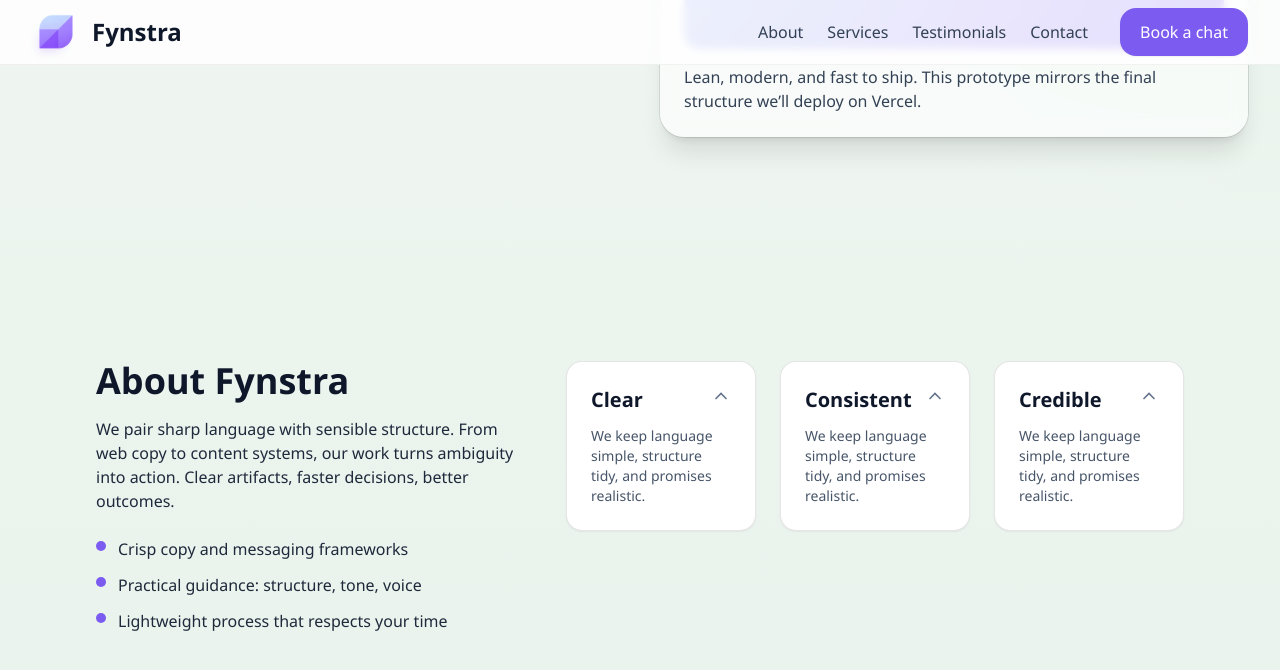
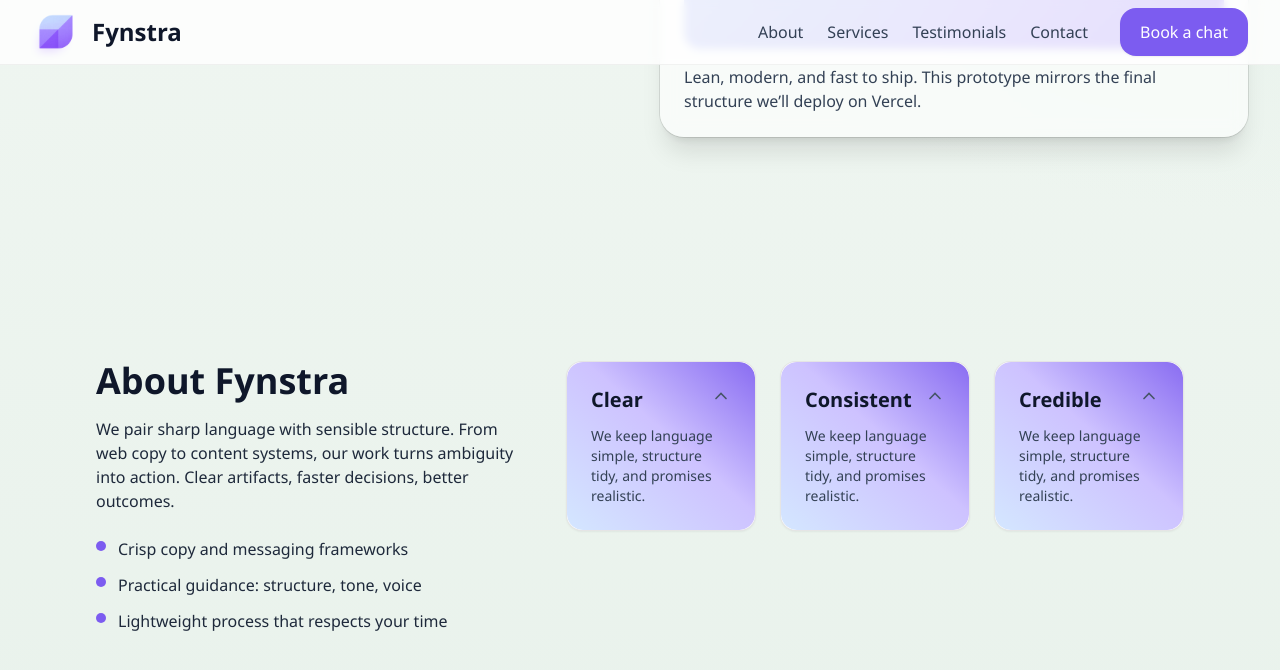
Before and after one commit to DavidGordonLang/fynstra-site, a React (Vite) app: page / in a window 1280 px wide. Both pictures are taken after a click on the button 661 px from the left and 973 px from the top of the page. Shown: the part 573-1243 px from the top of the page. Built offline with nearby package versions, Linux system fonts and the light colour scheme.

Commit message:
Update App.tsx

```diff
--- a/src/App.tsx
+++ b/src/App.tsx
@@ -6,6 +6,8 @@ import React, { useEffect, useRef, useState } from "react";
  * - About = original airy layout + expandable principle cards (all expand together)
  * - Packages back to airy grid on desktop
  * - Open animation mirrors close (same timing, same curve, simultaneous overlay/panel)
+ * - NEW: Service card open anim fixed (mirrors close, no “instant” pop)
+ * - NEW: About cards get gradient that fades in on hover and stays when expanded
  */
 
 const brand = {
@@ -61,6 +63,7 @@ function useScrollReveal() {
     els.forEach((el) => io.observe(el));
     return () => io.disconnect();
   }, []);
+    // eslint-disable-next-line react-hooks/exhaustive-deps
   return containerRef;
 }
 
@@ -99,15 +102,32 @@ function CardGrid({
 }) {
   const gridCols = `grid-cols-${cols.base} md:grid-cols-${cols.md} lg:grid-cols-${cols.lg}`;
 
-  return (
-    <div className={["grid gap-4 sm:gap-6", gridCols, center ? "place-items-center" : "", className].join(" ")}>
-      {items.map((it, i) => {
+  // Inner item so each card can manage its “enter” animation cleanly.
+  const Item = ({
+    it,
+    i,
+  }: {
+    it: CardItem;
+    i: number;
+  }) => {
     const isOpen = openIndex === i;
     const isClosing = closingIndex === i;
     const isActiveForPanel = isOpen || isClosing;
 
-        // Only dim siblings while overlayPhase is 'open'.
+    // Fade/dim siblings only while an overlay is actively open.
     const dimOthers = overlayPhase === "open" && !isActiveForPanel;
+
+    // NEW: ensure open anim isn’t instant — give the browser one frame at opacity 0.
+    const [entered, setEntered] = useState(false);
+    useEffect(() => {
+      if (isOpen) {
+        setEntered(false);
+        const id = requestAnimationFrame(() => setEntered(true));
+        return () => cancelAnimationFrame(id);
+      } else {
+        setEntered(false);
+      }
+    }, [isOpen]);
 
     return (
       <div
@@ -164,8 +184,13 @@ function CardGrid({
             ].join(" ")}
             style={{
               transition: `opacity ${ANIM_MS}ms ${EASE}, transform ${ANIM_MS}ms ${EASE}`,
-                  opacity: isOpen ? 1 : 0,
-                  transform: isOpen ? "translateY(0) scale(1)" : "translateY(-4px) scale(0.985)",
+              // The key to mirror open/close: during open we show the first frame at 0, then animate to 1.
+              opacity: isOpen ? (entered ? 1 : 0) : 0,
+              transform: isOpen
+                ? entered
+                  ? "translateY(0) scale(1)"
+                  : "translateY(-4px) scale(0.985)"
+                : "translateY(-4px) scale(0.985)",
             }}
             aria-hidden={!isOpen}
           >
@@ -176,7 +201,13 @@ function CardGrid({
         )}
       </div>
     );
-      })}
+  };
+
+  return (
+    <div className={["grid gap-4 sm:gap-6", gridCols, center ? "place-items-center" : "", className].join(" ")}>
+      {items.map((it, i) => (
+        <Item key={it.title + ":" + i} it={it} i={i} />
+      ))}
     </div>
   );
 }
@@ -187,7 +218,6 @@ function CardGrid({
 
 function AboutPrinciples() {
   const [open, setOpen] = useState(false);
-
   const toggleAll = () => setOpen((v) => !v);
 
   const Card = ({ title, children }: { title: string; children: React.ReactNode }) => (
@@ -195,12 +225,41 @@ function AboutPrinciples() {
       type="button"
       onClick={toggleAll}
       aria-expanded={open}
-      className="text-left rounded-2xl border border-black/10 bg-white p-5 sm:p-6 shadow-sm hover:shadow-md transition-shadow"
+      className="group relative overflow-hidden text-left rounded-2xl border border-black/10 bg-white p-5 sm:p-6 shadow-sm hover:shadow-md transition-shadow"
+      style={{ transition: `box-shadow ${ANIM_MS}ms ${EASE}` }}
     >
-      <div className="flex items-start justify-between gap-3">
+      {/* Gradient layer (bottom-left ➜ top-right). Fades in on hover and when open. */}
+      <div
+        aria-hidden
+        className="pointer-events-none absolute inset-0 rounded-2xl"
+        style={{
+          background:
+            "linear-gradient(to top right, var(--fynstra-blue) 0%, var(--fynstra-lavender) 55%, var(--fynstra-purple) 100%)",
+          opacity: open ? 0.9 : 0, // show while expanded
+          transition: `opacity ${ANIM_MS}ms ${EASE}`,
+        }}
+      />
+      {/* Also reveal on hover/focus */}
+      <style>{`
+        .group:hover > .gradient-reveal,
+        .group:focus-visible > .gradient-reveal { opacity: .9 }
+      `}</style>
+
+      {/* A second element with a class so hover can affect it in CSS (keeps inline timing constant) */}
+      <div
+        className="gradient-reveal pointer-events-none absolute inset-0 rounded-2xl"
+        style={{
+          background:
+            "linear-gradient(to top right, var(--fynstra-blue) 0%, var(--fynstra-lavender) 55%, var(--fynstra-purple) 100%)",
+          opacity: 0,
+          transition: `opacity ${ANIM_MS}ms ${EASE}`,
+        }}
+      />
+
+      <div className="relative flex items-start justify-between gap-3">
         <div className="text-lg sm:text-xl font-semibold text-slate-900">{title}</div>
         <svg
-          className={["h-5 w-5 text-slate-500 transition-transform", open ? "rotate-180" : ""].join(" ")}
+          className={["h-5 w-5 text-slate-600 transition-transform", open ? "rotate-180" : ""].join(" ")}
           style={{ transition: `transform ${ANIM_MS}ms ${EASE}` }}
           viewBox="0 0 24 24"
         >
@@ -209,14 +268,14 @@ function AboutPrinciples() {
       </div>
 
       <div
-        className="overflow-hidden"
+        className="relative overflow-hidden"
         style={{
           transition: `max-height ${ANIM_MS}ms ${EASE}, opacity ${ANIM_MS}ms ${EASE}`,
           maxHeight: open ? 200 : 0,
           opacity: open ? 1 : 0,
         }}
       >
-        <p className="mt-3 text-sm text-slate-600">
+        <p className="mt-3 text-sm text-slate-700">
           We keep language simple, structure tidy, and promises realistic.
         </p>
       </div>
```
Lines whose indentation alone changed are shown as unchanged.
